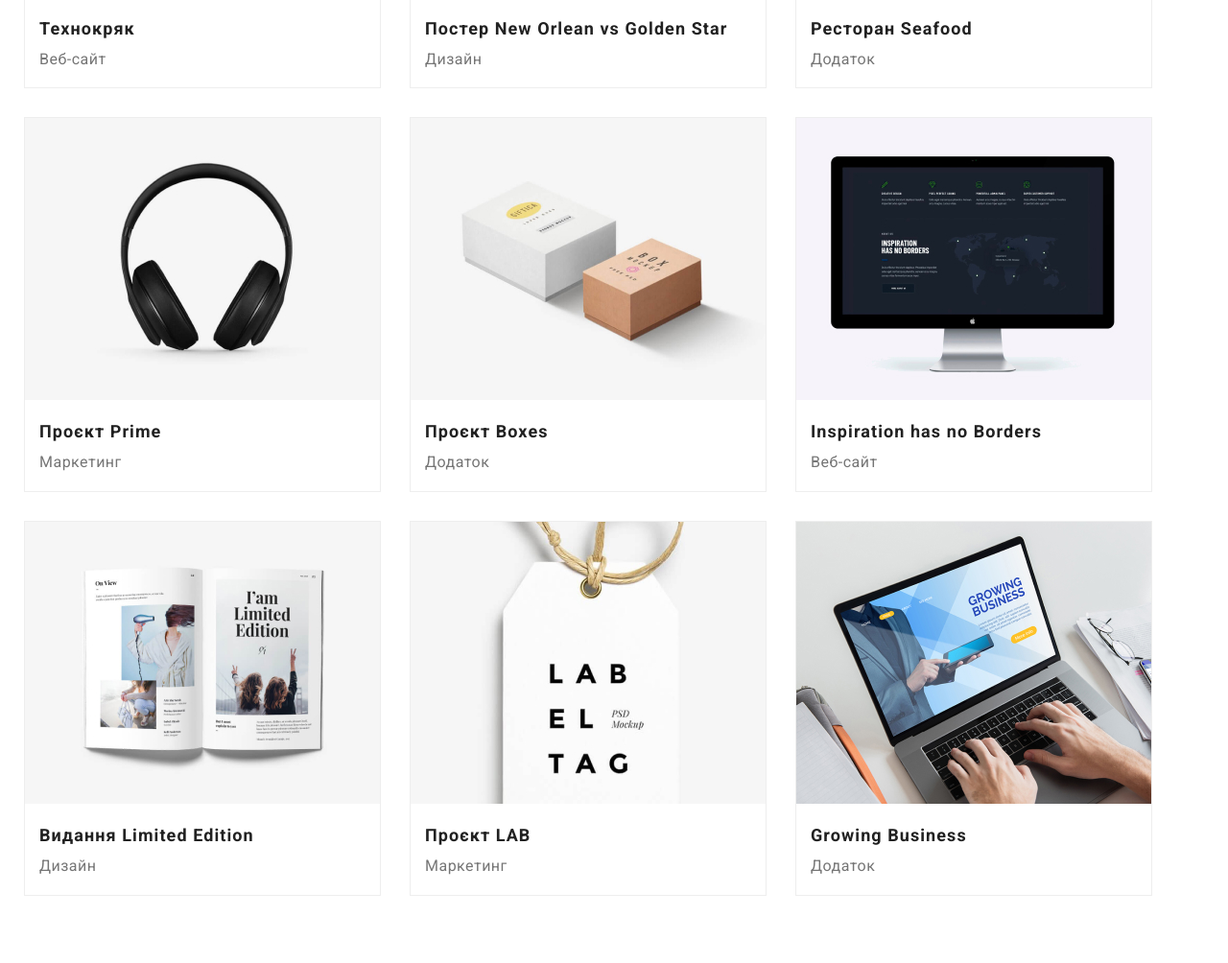
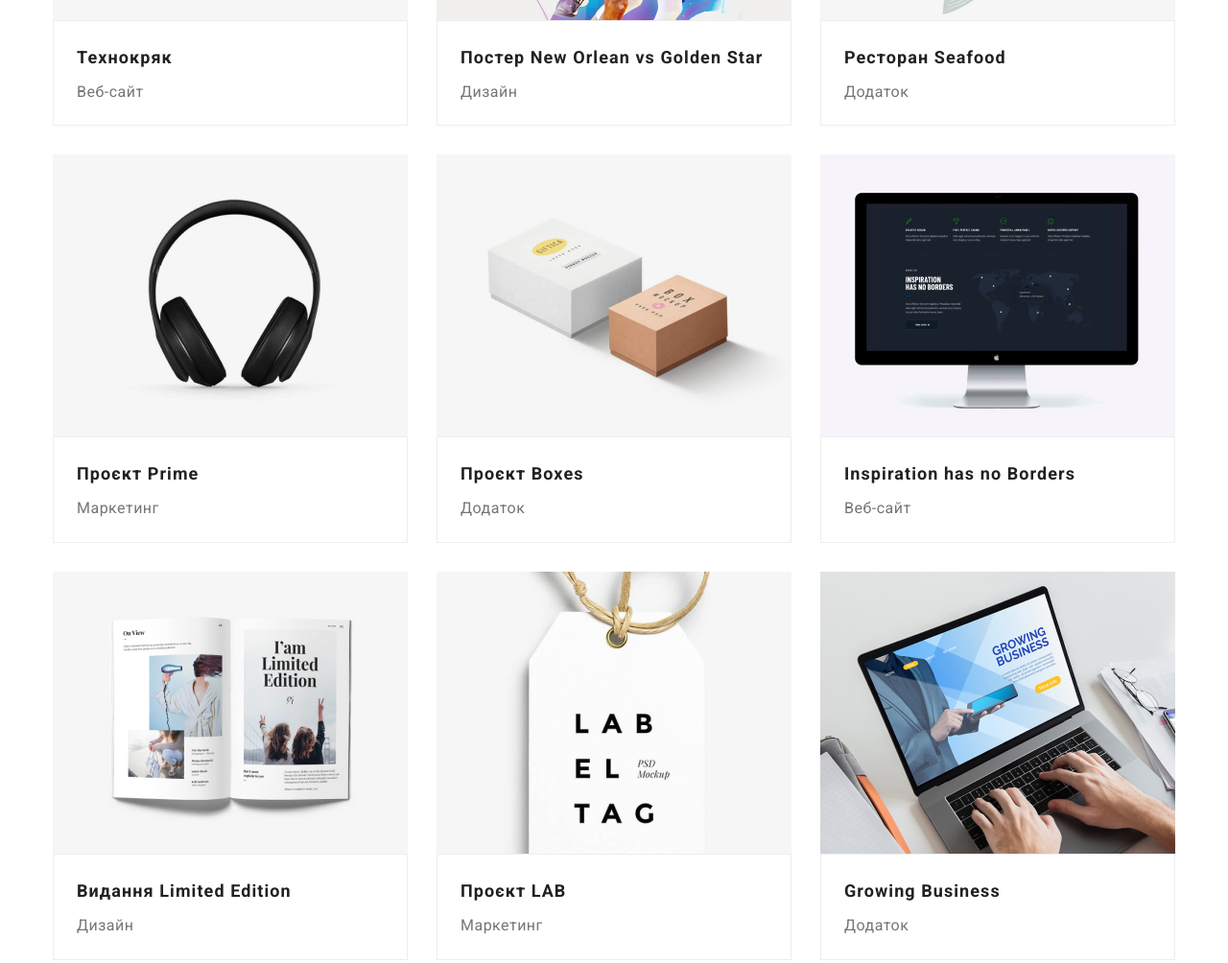
Before and after one commit to TamaraMarko/goit-markup-hw-03, a plain HTML site: page portfolio.html in a window 1280 px wide. Shown: the part 536-1540 px from the top of the page at 96% size. Drawn offline with nearby package versions, Linux system fonts and the light colour scheme.

Commit message:
add chages

```diff
--- a/css/styles.css
+++ b/css/styles.css
@@ -36,7 +36,7 @@ img {
   color: var(--accent-color);
 
   /* margin: auto 0; */
-  padding: 12px 0;
+  padding: 24px 0;
 
 }
 .logo-footer {
@@ -67,15 +67,16 @@ img {
   margin-left: 50px;
 }
 .nav-link {
+  display: flex;
   font-weight: 500;
   font-size: 14px;
   line-height: 1.14;
   letter-spacing: 0.02em;
   color: var(--title-color);
+  padding-top: 32px;
+  padding-bottom: 32px;
 }
-.nav-item {
-  padding: 16px 0;
-}
+
 .line {
   height: 1px;
   background-color: #ECECEC;
@@ -94,8 +95,6 @@ img {
 }
 .header-address-list{
   display: flex;
-
-  padding: 16px 0;
   margin: 0 0 0 auto
 }
 .header-address-list li + li {
@@ -108,6 +107,8 @@ img {
   letter-spacing: 0.02em;
 
   color: var(--subtitle-color);
+  display: flex;
+  padding: 32px 0;
 }
 .hdr-cntr {
   display: flex;
@@ -137,6 +138,9 @@ img {
   color: var(--white-color);
   margin-top: 0;
   margin-bottom: 30px;
+  width: 696px;
+  margin-right: auto;
+  margin-left: auto;
 }
 .hero-button {
   font-family: 'Roboto';
@@ -224,7 +228,6 @@ img {
 
 .team {
   background: #F5F4FA;
-  margin-top: 95px;
   padding-bottom: 95px;
   padding-top: 95px;
 }
@@ -256,7 +259,7 @@ img {
   flex-basis: calc(100% / 4);
 }
 .foto-cntr {
-  padding: 15px;
+  padding: 30px;
 }
 .team-subtitle {
   font-weight: 500;
@@ -266,7 +269,7 @@ img {
   color: var(--title-color);
   text-align: center;
   margin-top: 0;
-  margin-bottom: 10px;
+  margin-bottom: 0;
 }
 .team-text {
   font-weight: 400;
@@ -275,6 +278,7 @@ img {
   letter-spacing: 0.03em;
   color: var(--subtitle-color);
   text-align: center;
+  margin-top: 10px;
   margin-bottom: 0;
 }
 .footer {
@@ -294,6 +298,7 @@ img {
 }
 .footer-address-list {
   padding: 0;
+  margin: 0;
 }
 .footer-address-item {
   margin-bottom: 10px;
@@ -352,14 +357,7 @@ img {
   color: var(--white-color);
 }
 .gallery-item {
-  border: 1px solid #EEEEEE;
   margin-bottom: 30px;
-}
-
-
-.gllr-cntr {
-  margin-top: -30px;
-  margin-left: -30px;
 }
 .gallery {
   padding: 0;
@@ -377,6 +375,9 @@ img {
   margin-left: 30px;
   margin-top: 30px;
 }
+.port-foto-cntr {
+  border: 1px solid #EEEEEE;
+}
 .gallery-subtitle {
  font-weight: 700;
   font-size: 18px;
@@ -384,6 +385,9 @@ img {
   letter-spacing: 0.06em;
   color: var(--title-color);
   margin: 0;
+  margin-bottom: 4px;
+  margin-top: 20px;
+  margin-left: 24px;
 
 }
 .gallery-text {
@@ -393,4 +397,6 @@ img {
   letter-spacing: 0.03em;
   color: var(--subtitle-color);
   margin: 0;
+  margin-left: 24px;
+  margin-bottom: 20px;
 }
--- a/portfolio.html
+++ b/portfolio.html
@@ -84,7 +84,6 @@
                 <button class="btn-nav btn" type="button">Дизайн</button>
               </li>
             </ul>
-            <div class="gllr-cntr">
                 <ul class="gallery list">
                 <li class="gallery-item">
                   <img
@@ -92,7 +91,7 @@
                     src="./images(portfolio)/img-(2).jpg"
                     alt="Веб-сайт"
                   />
-                  <div class="foto-cntr">
+                  <div class="port-foto-cntr">
                     <h2 class="gallery-subtitle">Технокряк</h2>
                     <p class="gallery-text">Веб-сайт</p>
                   </div>
@@ -104,7 +103,7 @@
                     src="./images(portfolio)/img-(3).jpg"
                     alt="Дизайн постеру"
                   />
-                  <div class="foto-cntr">
+                  <div class="port-foto-cntr">
                     <h2 class="gallery-subtitle">Постер New Orlean vs Golden Star</h2>
                     <p class="gallery-text">Дизайн</p>
                   </div>
@@ -116,7 +115,7 @@
                     src="./images(portfolio)/img-(4).jpg"
                     alt="Додаток ресторувану"
                   />
-                  <div class="foto-cntr">
+                  <div class="port-foto-cntr">
                     <h2 class="gallery-subtitle">Ресторан Seafood</h2>
                     <p class="gallery-text">Додаток</p>
                   </div>
@@ -128,7 +127,7 @@
                     src="./images(portfolio)/img-(5).jpg"
                     alt="Маркетинговий проєкт"
                   />
-                  <div class="foto-cntr">
+                  <div class="port-foto-cntr">
                     <h2 class="gallery-subtitle">Проєкт Prime</h2>
                     <p class="gallery-text">Маркетинг</p>
                   </div>
@@ -140,7 +139,7 @@
                     src="./images(portfolio)/img-(6).jpg"
                     alt="Проєкт додатка"
                   />
-                  <div class="foto-cntr">
+                  <div class="port-foto-cntr">
                     <h2 class="gallery-subtitle">Проєкт Boxes</h2>
                     <p class="gallery-text">Додаток</p>
                   </div>
@@ -152,7 +151,7 @@
                     src="./images(portfolio)/img-(7).jpg"
                     alt="Веб-сайт"
                   />
-                  <div class="foto-cntr">
+                  <div class="port-foto-cntr">
                     <h2 class="gallery-subtitle">Inspiration has no Borders</h2>
                     <p class="gallery-text">Веб-сайт</p>
                   </div>
@@ -164,7 +163,7 @@
                     src="./images(portfolio)/img-(10).jpg"
                     alt="Дизайн видання"
                   />
-                  <div class="foto-cntr">
+                  <div class="port-foto-cntr">
                     <h2 class="gallery-subtitle">Видання Limited Edition</h2>
                     <p class="gallery-text">Дизайн</p>
                   </div>
@@ -176,7 +175,7 @@
                     src="./images(portfolio)/img-(8).jpg"
                     alt="Маркетинговий проєкт"
                   />
-                  <div class="foto-cntr">
+                  <div class="port-foto-cntr">
                     <h2 class="gallery-subtitle">Проєкт LAB</h2>
                     <p class="gallery-text">Маркетинг</p>
                   </div>
@@ -188,15 +187,13 @@
                     src="./images(portfolio)/img-(9).jpg"
                     alt="Додаток"
                   />
-                  <div class="foto-cntr">
+                  <div class="port-foto-cntr">
                     <h2 class="gallery-subtitle">Growing Business</h2>
                     <p class="gallery-text">Додаток</p>
                   </div>
 
                 </li>
               </ul>
-            </div>
-
           </div>
         </section>
       </main>
```
